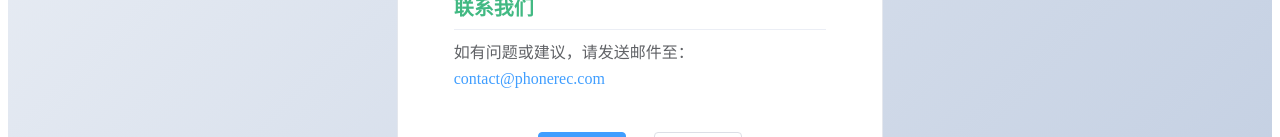
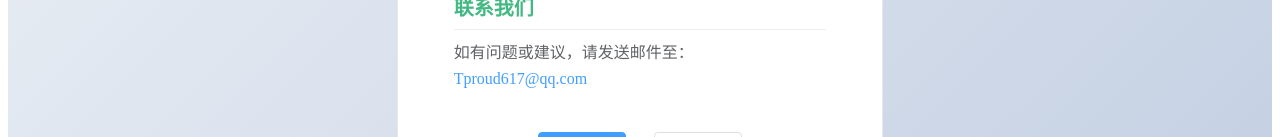
Before and after one commit to Tproud617/vue, a Vue app: page /vue/about in a window 1280 px wide. Shown: the part 815-952 px from the top of the page. Built offline with nearby package versions, Linux system fonts and the light colour scheme.

Commit message:
更新文件

```diff
--- a/src/views/AboutView.vue
+++ b/src/views/AboutView.vue
@@ -33,7 +33,7 @@
 
                 <div class="info-section">
                   <h3>联系我们</h3>
-                  <p>如有问题或建议，请发送邮件至：<a href="mailto:contact@phonerec.com">contact@phonerec.com</a></p>
+                  <p>如有问题或建议，请发送邮件至：<a href="mailto:Tproud617@qq.com">Tproud617@qq.com</a></p>
                 </div>
 
                 <div class="actions">
```
